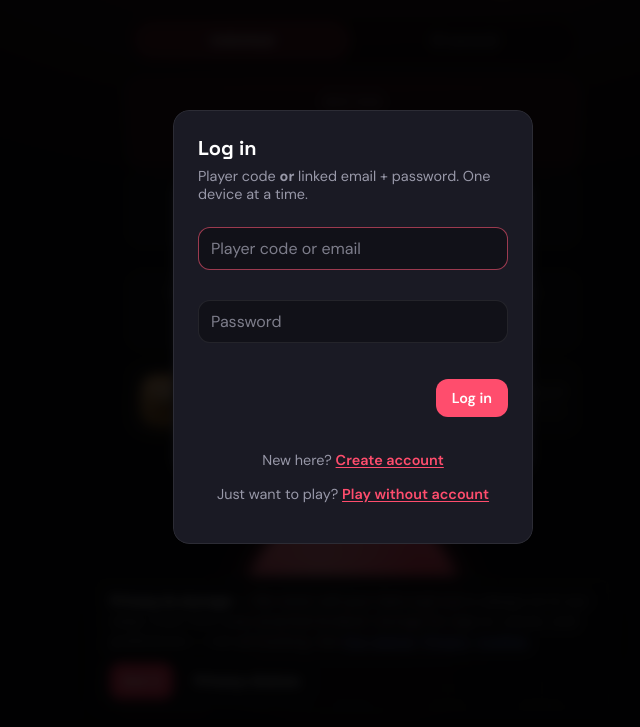
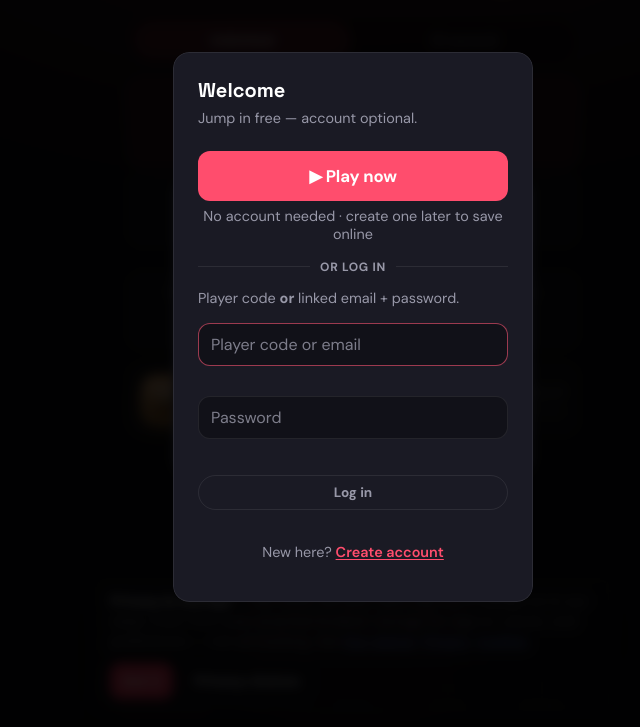
Before and after one commit to PolicySnapAdmin/just-push, a website: page index.html in a window 1280 px wide. Shown: the part 73-800 px from the top of the page, without its empty margins (287-927 px from the left). Drawn offline with nearby package versions, Linux system fonts and the light colour scheme.

Commit message:
Promote Play now as primary homepage CTA on welcome modal.

```diff
--- a/index.html
+++ b/index.html
@@ -948,23 +948,25 @@
   <dialog id="name-modal" class="modal">
     <div class="modal-card name-modal-card">
       <div id="name-login-panel">
-        <h2>Log in</h2>
-        <p>Player code <strong>or</strong> linked email + password. One device at a time.</p>
+        <h2>Welcome</h2>
+        <p class="muted" style="margin-top:0">Jump in free — account optional.</p>
+        <button type="button" class="solid-btn name-play-home" id="name-play-guest">
+          ▶ Play now
+        </button>
+        <p class="muted name-play-home-sub">No account needed · create one later to save online</p>
+        <div class="name-login-divider" aria-hidden="true"><span>or log in</span></div>
+        <p class="muted" style="margin:0 0 8px;font-size:0.9rem">Player code <strong>or</strong> linked email + password.</p>
         <form id="name-login-form" class="stack-form">
           <input type="text" id="name-login-email" placeholder="Player code or email" autocomplete="username" required maxlength="120" />
           <input type="password" id="name-login-password" placeholder="Password" autocomplete="current-password" required minlength="6" maxlength="72" />
           <div class="modal-actions name-login-actions">
-            <button type="submit" class="solid-btn">Log in</button>
+            <button type="submit" class="ghost-btn solid-like">Log in</button>
           </div>
         </form>
         <p class="form-msg" id="name-login-msg" role="status"></p>
         <p class="name-modal-switch muted">
           New here?
           <button type="button" class="text-link-btn" id="name-show-register">Create account</button>
-        </p>
-        <p class="name-modal-switch muted" style="margin-top:10px">
-          Just want to play?
-          <button type="button" class="text-link-btn" id="name-play-guest">Play without account</button>
         </p>
       </div>
 
@@ -1131,8 +1133,8 @@
   </div>
 
   <script src="https://cdn.jsdelivr.net/npm/@supabase/supabase-js@2"></script>
-  <script src="config.js?v=20260720m"></script>
-  <script src="app.js?v=20260720m"></script>
+  <script src="config.js?v=20260720n"></script>
+  <script src="app.js?v=20260720n"></script>
   <script src="legal-consent.js?v=2" defer></script>
 </body>
 </html>
--- a/styles.css
+++ b/styles.css
@@ -1828,6 +1828,50 @@ textarea#dm-input:focus {
   border-color: color-mix(in srgb, var(--btn) 55%, var(--border));
 }
 
+.name-play-home {
+  width: 100%;
+  margin: 8px 0 6px;
+  padding: 14px 18px;
+  font-size: 1.05rem;
+  font-weight: 800;
+  letter-spacing: -0.01em;
+}
+
+.name-play-home-sub {
+  margin: 0 0 14px;
+  font-size: 0.8rem;
+  text-align: center;
+}
+
+.name-login-divider {
+  display: flex;
+  align-items: center;
+  gap: 10px;
+  margin: 4px 0 14px;
+  color: var(--muted);
+  font-size: 0.75rem;
+  font-weight: 700;
+  text-transform: uppercase;
+  letter-spacing: 0.06em;
+}
+
+.name-login-divider::before,
+.name-login-divider::after {
+  content: "";
+  flex: 1;
+  height: 1px;
+  background: var(--border);
+}
+
+.name-login-divider span {
+  flex-shrink: 0;
+}
+
+#name-login-panel .solid-like {
+  width: 100%;
+  font-weight: 700;
+}
+
 .name-modal-switch {
   margin: 14px 0 0;
   text-align: center;
```
